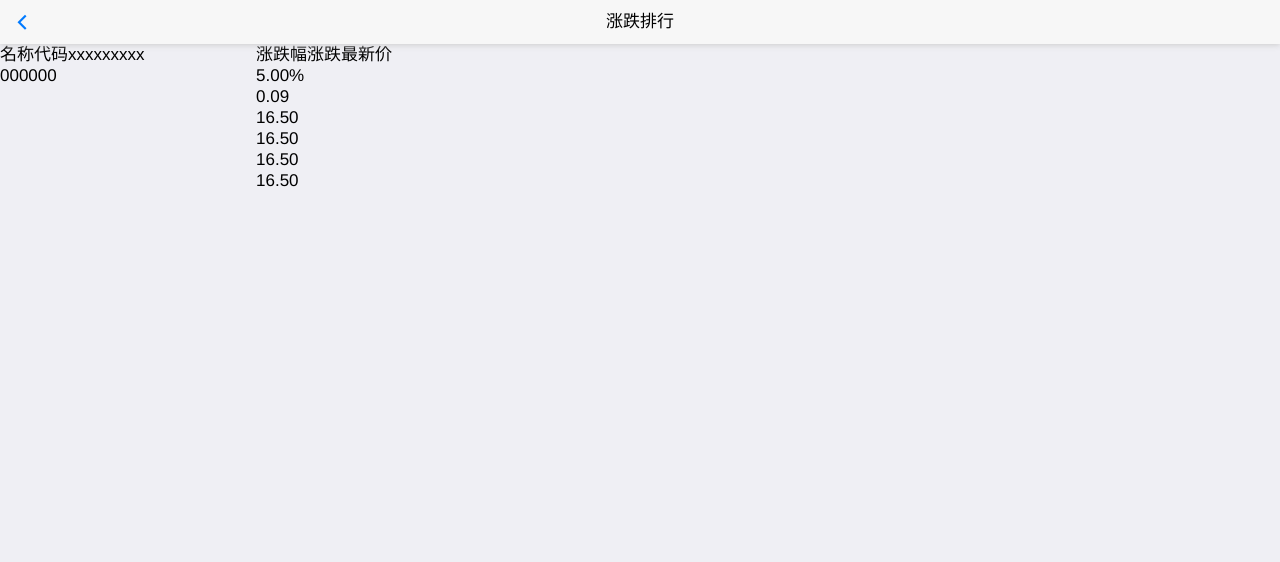
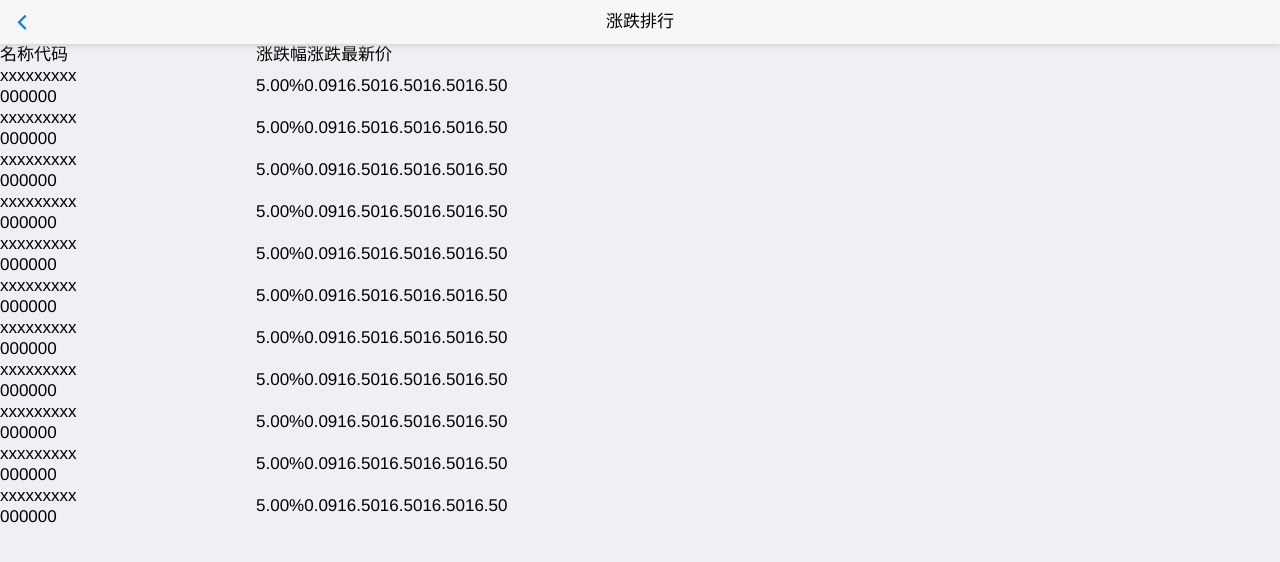
Before and after one commit to tgthink/gupiao, a plain HTML site: page examples/upsAndDowns.html in a window 1280 px wide. Drawn offline with Linux system fonts and the light colour scheme.

Commit message:
修改涨跌排行
修改涨跌排行

```diff
--- a/css/list.less
+++ b/css/list.less
@@ -4,6 +4,10 @@
     height: 0;
     clear: both;
     visibility: hidden;
+}
+ul {
+    margin: 0;
+    padding: 0;
 }
 /*点击变蓝色高亮*/
 .mui-table-view-cell.mui-active {
@@ -41,6 +45,7 @@
     }
 }
 .uad-list {
+    overflow: hidden;
     .view1, .view2 {
         float: left;
     }
@@ -49,11 +54,40 @@
     }
     .view2 {
         width: 80%;
+        overflow: auto;
     }
     .header {
         .header-inner {
             &>div {
                 float: left;
+            }
+        }
+    }
+    .body {
+        .body-inner {
+            ul {
+                &.uad-info {
+                    width: 1000px;
+                    li {
+                        height: 42px;
+                        line-height: 42px;
+                    }
+                }
+                li {
+                    &:before {
+                        display: table;
+                        content: " ";
+                    }
+                    &:after {
+                        display: table;
+                        content: " ";
+                        clear: both;
+                    }
+                    list-style: none;
+                    &>div {
+                        float: left;
+                    }
+                }
             }
         }
     }
--- a/examples/upsAndDowns.html
+++ b/examples/upsAndDowns.html
@@ -15,14 +15,80 @@
 	<div id="muiContent" class="mui-content uad-list">
 		<div class="view1">
 			<div class="header">
-				<div class="header-inner">
+				<div class="header-inner p-clearfix">
 					<div class="title-item stock-name">名称代码</div>
 				</div>
 			</div>
 			<div class="body">
+				<div class="body-inner">
+					<ul>
+						<li>
 							<div class="name stock-name">
 								<div>xxxxxxxxx</div>
 								<span>000000</span>
+							</div>
+						</li>
+						<li>
+							<div class="name stock-name">
+								<div>xxxxxxxxx</div>
+								<span>000000</span>
+							</div>
+						</li>
+						<li>
+							<div class="name stock-name">
+								<div>xxxxxxxxx</div>
+								<span>000000</span>
+							</div>
+						</li>
+						<li>
+							<div class="name stock-name">
+								<div>xxxxxxxxx</div>
+								<span>000000</span>
+							</div>
+						</li>
+						<li>
+							<div class="name stock-name">
+								<div>xxxxxxxxx</div>
+								<span>000000</span>
+							</div>
+						</li>
+						<li>
+							<div class="name stock-name">
+								<div>xxxxxxxxx</div>
+								<span>000000</span>
+							</div>
+						</li>
+						<li>
+							<div class="name stock-name">
+								<div>xxxxxxxxx</div>
+								<span>000000</span>
+							</div>
+						</li>
+						<li>
+							<div class="name stock-name">
+								<div>xxxxxxxxx</div>
+								<span>000000</span>
+							</div>
+						</li>
+						<li>
+							<div class="name stock-name">
+								<div>xxxxxxxxx</div>
+								<span>000000</span>
+							</div>
+						</li>
+						<li>
+							<div class="name stock-name">
+								<div>xxxxxxxxx</div>
+								<span>000000</span>
+							</div>
+						</li>
+						<li>
+							<div class="name stock-name">
+								<div>xxxxxxxxx</div>
+								<span>000000</span>
+							</div>
+						</li>
+					</ul>
 				</div>
 			</div>
 		</div>
@@ -35,12 +101,98 @@
 				</div>
 			</div>
 			<div class="body">
+				<div class="body-inner">
+					<ul class="uad-info">
+						<li>
 							<div class="riseAndFall">5.00%</div>
 							<div class="upsAndDowns">0.09</div>
 							<div class="currentPrice">16.50</div>
 							<div class="currentPrice">16.50</div>
 							<div class="currentPrice">16.50</div>
 							<div class="currentPrice">16.50</div>
+						</li>
+						<li>
+							<div class="riseAndFall">5.00%</div>
+							<div class="upsAndDowns">0.09</div>
+							<div class="currentPrice">16.50</div>
+							<div class="currentPrice">16.50</div>
+							<div class="currentPrice">16.50</div>
+							<div class="currentPrice">16.50</div>
+						</li>
+						<li>
+							<div class="riseAndFall">5.00%</div>
+							<div class="upsAndDowns">0.09</div>
+							<div class="currentPrice">16.50</div>
+							<div class="currentPrice">16.50</div>
+							<div class="currentPrice">16.50</div>
+							<div class="currentPrice">16.50</div>
+						</li>
+						<li>
+							<div class="riseAndFall">5.00%</div>
+							<div class="upsAndDowns">0.09</div>
+							<div class="currentPrice">16.50</div>
+							<div class="currentPrice">16.50</div>
+							<div class="currentPrice">16.50</div>
+							<div class="currentPrice">16.50</div>
+						</li>
+						<li>
+							<div class="riseAndFall">5.00%</div>
+							<div class="upsAndDowns">0.09</div>
+							<div class="currentPrice">16.50</div>
+							<div class="currentPrice">16.50</div>
+							<div class="currentPrice">16.50</div>
+							<div class="currentPrice">16.50</div>
+						</li>
+						<li>
+							<div class="riseAndFall">5.00%</div>
+							<div class="upsAndDowns">0.09</div>
+							<div class="currentPrice">16.50</div>
+							<div class="currentPrice">16.50</div>
+							<div class="currentPrice">16.50</div>
+							<div class="currentPrice">16.50</div>
+						</li>
+						<li>
+							<div class="riseAndFall">5.00%</div>
+							<div class="upsAndDowns">0.09</div>
+							<div class="currentPrice">16.50</div>
+							<div class="currentPrice">16.50</div>
+							<div class="currentPrice">16.50</div>
+							<div class="currentPrice">16.50</div>
+						</li>
+						<li>
+							<div class="riseAndFall">5.00%</div>
+							<div class="upsAndDowns">0.09</div>
+							<div class="currentPrice">16.50</div>
+							<div class="currentPrice">16.50</div>
+							<div class="currentPrice">16.50</div>
+							<div class="currentPrice">16.50</div>
+						</li>
+						<li>
+							<div class="riseAndFall">5.00%</div>
+							<div class="upsAndDowns">0.09</div>
+							<div class="currentPrice">16.50</div>
+							<div class="currentPrice">16.50</div>
+							<div class="currentPrice">16.50</div>
+							<div class="currentPrice">16.50</div>
+						</li>
+						<li>
+							<div class="riseAndFall">5.00%</div>
+							<div class="upsAndDowns">0.09</div>
+							<div class="currentPrice">16.50</div>
+							<div class="currentPrice">16.50</div>
+							<div class="currentPrice">16.50</div>
+							<div class="currentPrice">16.50</div>
+						</li>
+						<li>
+							<div class="riseAndFall">5.00%</div>
+							<div class="upsAndDowns">0.09</div>
+							<div class="currentPrice">16.50</div>
+							<div class="currentPrice">16.50</div>
+							<div class="currentPrice">16.50</div>
+							<div class="currentPrice">16.50</div>
+						</li>
+					</ul>
+				</div>
 			</div>
 		</div>
 		<!--ul id="stockList" class="mui-table-view uad-list">
```
Also changed, not shown: main.html (+1 -1 lines), css/list.css. Lines whose indentation alone changed are shown as unchanged.
